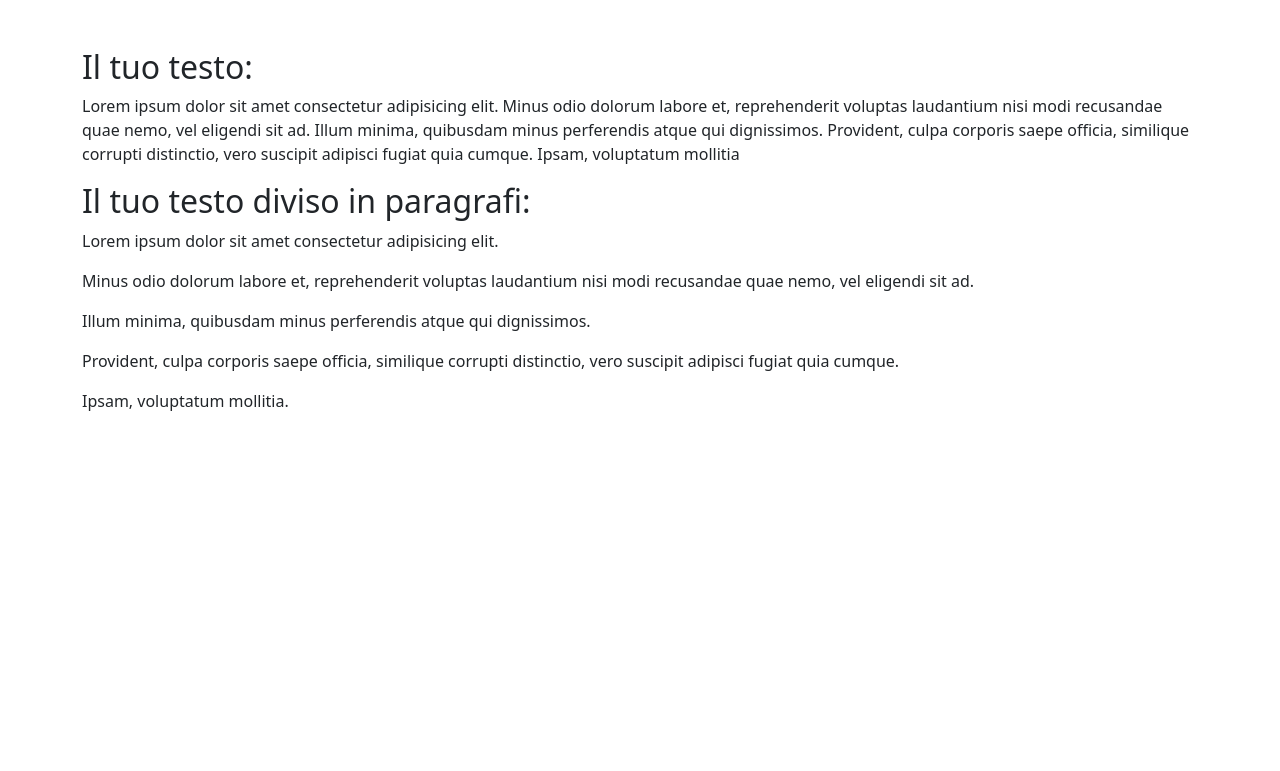
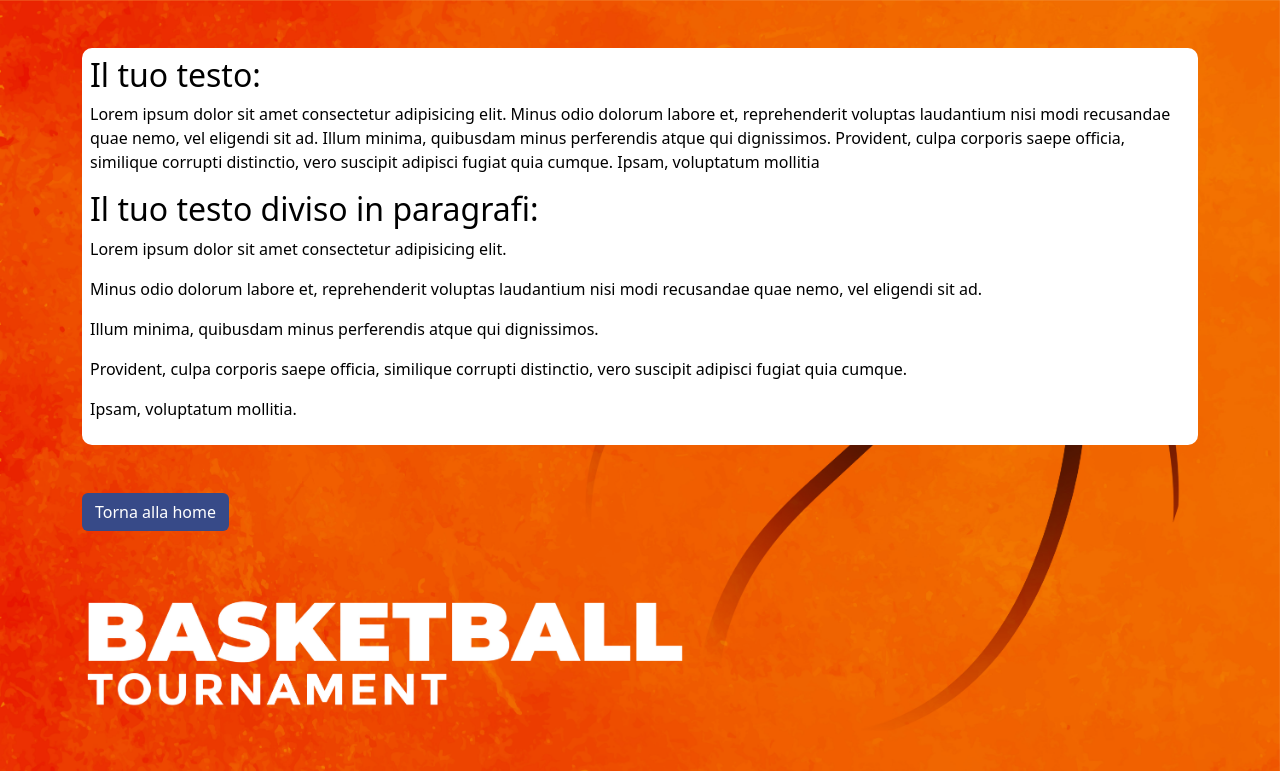
Before and after one commit to giuliabaratella/php-snacks-b1, a PHP site: page /bonus.php in a window 1280 px wide. Shown: the top 771 px of the page. Run offline with PHP 8.4, Linux system fonts and the light colour scheme.

Commit message:
added style

```diff
--- a/bonus.php
+++ b/bonus.php
@@ -17,10 +17,13 @@ $newParagraph = explode(".", $paragraph);
     <title>Bonus</title>
     <link href="https://cdn.jsdelivr.net/npm/bootstrap@5.3.2/dist/css/bootstrap.min.css" rel="stylesheet"
         integrity="sha384-T3c6CoIi6uLrA9TneNEoa7RxnatzjcDSCmG1MXxSR1GAsXEV/Dwwykc2MPK8M2HN" crossorigin="anonymous">
+    <link rel="stylesheet" href="css/style.css">
+
 </head>
 
 <body>
-    <div class="container py-5">
+    <div class="container">
+        <div id="text" class="p-2  my-5">
             <h2>Il tuo testo:</h2>
             <p>
                 <?php echo $paragraph ?>
@@ -32,6 +35,8 @@ $newParagraph = explode(".", $paragraph);
                 </p>
             <?php } ?>
         </div>
+        <button class="btn btn-home"><a href="index.php">Torna alla home</a></button>
+    </div>
 
 </body>
 
--- /dev/null
+++ b/css/style.css
@@ -0,0 +1,74 @@
+body {
+    background-image: url(../img/basket.jpg);
+    background-size: cover;
+}
+
+button {
+    background-color: rgb(55, 74, 136) !important;
+    color: white !important;
+}
+button:hover {
+    color:black !important;
+}
+a {
+    color: white;
+    text-decoration: none;
+
+}
+a:hover {
+    color: black;
+}
+input:focus {
+    box-shadow: none !important;
+}
+
+header {
+    background-color: rgba(0, 0, 0, 0.7);
+}
+h1 {
+    color: white;
+}
+
+/* matches  */
+.news-card {
+    border-radius: 30px;
+    overflow: hidden;
+}
+
+#matches .text {
+    background-color: white;
+    padding: 20px;
+}
+#matches div {
+    font-size: 1.1em;
+}
+
+/* form  */
+#form{
+    background-color: rgba(0, 0, 0, 0.7);
+    color: white;
+    border-radius: 30px;
+}
+
+/* bonus  */
+#bonus {
+    text-align: end;
+}
+
+#bonus a {
+    font-size: 3em;
+}
+
+/* access  */
+#access {
+    background-color: rgba(0, 0, 0, 0.7);
+    color: white;
+    border-radius: 10px;
+}
+
+/* text  */
+#text {
+    background-color: white;
+    color: black;
+    border-radius: 10px;
+}
--- a/snack2.php
+++ b/snack2.php
@@ -24,11 +24,13 @@ $email = $_GET["email"];
     <title>Snack2</title>
     <link href="https://cdn.jsdelivr.net/npm/bootstrap@5.3.2/dist/css/bootstrap.min.css" rel="stylesheet"
         integrity="sha384-T3c6CoIi6uLrA9TneNEoa7RxnatzjcDSCmG1MXxSR1GAsXEV/Dwwykc2MPK8M2HN" crossorigin="anonymous">
+    <link rel="stylesheet" href="css/style.css">
+
 </head>
 
 <body>
     <div class="container">
-        <h3 class="my-5">
+        <h3 class="my-5 p-2" id="access">
             <?php
             if ((strlen($name) > 3) && (str_contains($email, "@")) && (str_contains($email, ".")) && (is_numeric($age))) {
                 echo "Accesso riuscito";
@@ -38,6 +40,8 @@ $email = $_GET["email"];
             ?>
         </h3>
 
+        <button class="btn btn-home"><a href="index.php">Torna alla home</a></button>
+
     </div>
 </body>
 
```
Also changed, not shown: index.php (+35 -17 lines), img/basket.jpg (added). Lines whose indentation alone changed are shown as unchanged.
